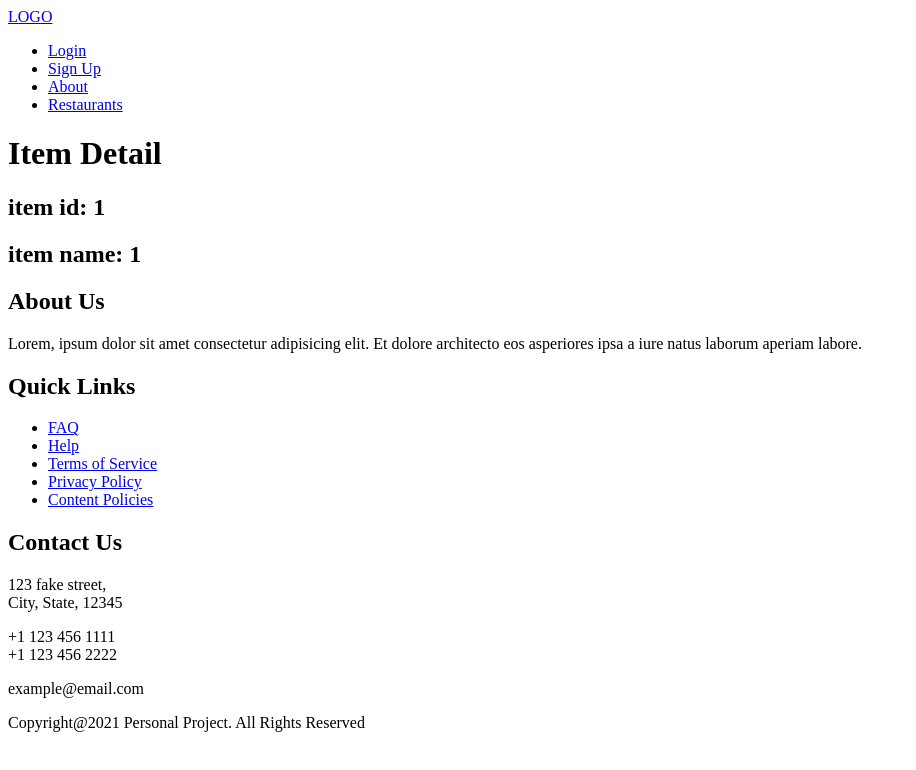
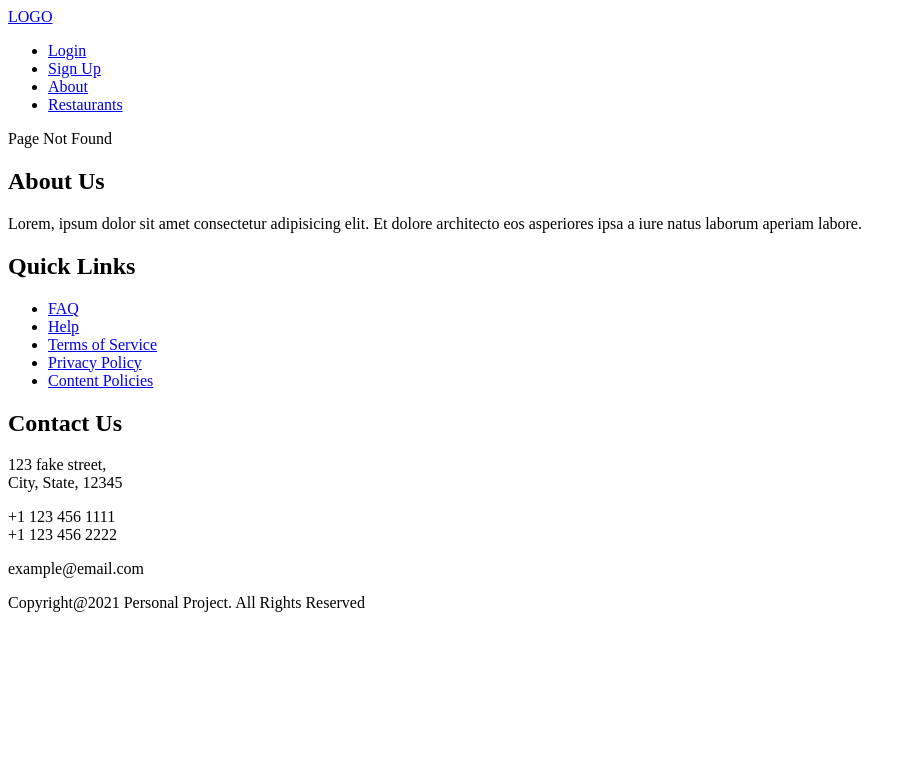
Before and after one commit to pengai123/food-finder, a React app: page /shop/1/1 in a window 1280 px wide. Shown: the top 770 px of the page, without its empty margins (0-916 px from the left). Built offline with nearby package versions, Linux system fonts and the light colour scheme; the HTML template or start-up script is replaced by a standard one.

Commit message:
updated home page background video and deleted useless component

```diff
--- a/client/src/components/App.jsx
+++ b/client/src/components/App.jsx
@@ -6,7 +6,6 @@ import Home from "./Home.jsx";
 import Login from "./Login.jsx";
 import Signup from "./Signup.jsx";
 import Footer from "./Footer.jsx";
-import ItemDetail from "./ItemDetail.jsx";
 import Restaurants from "./Restaurants.jsx";
 import PageNotFound from "./PageNotFound.jsx";
 import { BrowserRouter as Router, Switch, Route } from "react-router-dom";
@@ -22,7 +21,6 @@ export default function App() {
 					<Route path="/signup" component={Signup} />
 					<Route path="/about" component={About} />
 					<Route path="/shop" exact component={Shop} />
-					<Route path="/shop/:id/:name" component={ItemDetail} />
 					<Route path={["/Restaurants/:location/:keyword", "/Restaurants/:location", "/Restaurants"]} component={Restaurants} />
 					<Route path="*" component={PageNotFound} />
 				</Switch>
--- a/client/src/components/ItemDetail.jsx
+++ /dev/null
@@ -1,28 +0,0 @@
-import React, { useState, useEffect } from 'react';
-import axios from "axios";
-
-export default function ItemDetail({ match, location }) {
-
-	const [icon, setIcon] = useState("")
-
-	useEffect(() => {
-
-		//handle direct access to links
-		if (location.currentBanner) {
-			console.log('icon:', location.currentBanner.images.icon)
-			setIcon(location.currentBanner.images.icon)
-		}
-
-	}, [])
-
-	return (
-		<div className="page-container item-detail-container">
-			<h1>Item Detail</h1>
-			<h2>item id: {match.params.id}</h2>
-			<h2>item name: {match.params.name}</h2>
-			{location.currentBanner && <div className="icon-container">
-				<img src={icon} className="icon"></img>
-			</div>}
-		</div>
-	)
-}
--- a/client/src/components/RestaurantCard.jsx
+++ b/client/src/components/RestaurantCard.jsx
@@ -1,7 +1,7 @@
 import React from 'react'
 import Rating from '@material-ui/lab/Rating';
 
-export default function RestaurantCard( {restaurant} ) {
+export default function RestaurantCard({ restaurant }) {
 
 	const priceRange = function (range, currency) {
 		let result = "";
@@ -20,8 +20,8 @@ export default function RestaurantCard( {restaurant} ) {
 				<h2>{restaurant.restaurant.name}</h2>
 				<div className="user_rating">
 					<Rating name="read-only" value={Number(restaurant.restaurant.user_rating.aggregate_rating)}
-								precision={0.1} size="small" readOnly />
-					<span className="rating_text" style={{color: "#" + restaurant.restaurant.user_rating.rating_color}}>{restaurant.restaurant.user_rating.rating_text}</span>
+						precision={0.1} size="small" readOnly />
+					<span className="rating_text" style={{ color: "#" + restaurant.restaurant.user_rating.rating_color }}>{restaurant.restaurant.user_rating.rating_text}</span>
 				</div>
 				<p className="price-cuisine">
 					<span className="price-range">{priceRange(restaurant.restaurant.price_range, restaurant.restaurant.currency)}</span>
--- a/client/src/components/Restaurants.jsx
+++ b/client/src/components/Restaurants.jsx
@@ -22,6 +22,7 @@ export default function Restaurants({ match }) {
 	}
 
 	const search = (loc = "phoenix", kw = "", start = 0) => {
+
 		setIsLoading(true);
 		axios.get(`/restaurants-server/${loc}?kw=${kw}&start=${start}`)
 			.then(result => {
--- a/server.js
+++ b/server.js
@@ -3,7 +3,7 @@ const app = express()
 const bp = require("body-parser")
 const PORT = process.env.PORT || 3000
 const axios = require("axios")
-// const config = require("./config.js")
+const config = require("./config.js")
 
 app.use(bp.json())
 app.use(bp.urlencoded({ extended: true }))
```
Also changed, not shown: 3 other files (tests, documents, lock files or other folders).
